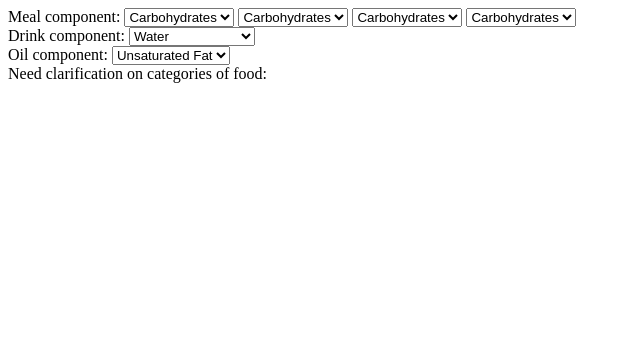
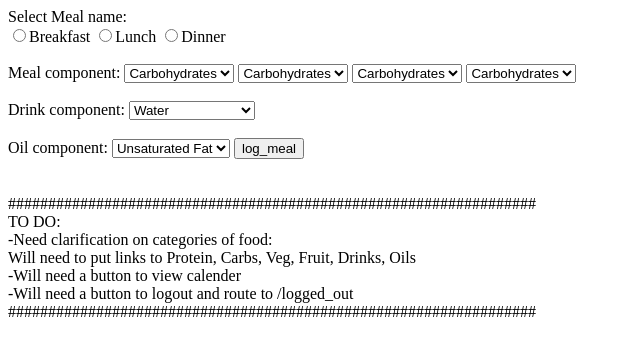
Before and after one commit to skacheri/Project, a Flask app: page /log_meal in a window 1280 px wide. Shown: the top 356 px of the page, without its empty margins (0-640 px from the left). Run offline with Flask 2, Linux system fonts and the light colour scheme; some libraries are stand-ins or nearby versions.

Commit message:
Adding files with modification to server.py to add to meal-foodgrp table, making foodgroup.data and seeding the foodgroup data into the foodgroup table in database

```diff
--- a/model.py
+++ b/model.py
@@ -49,7 +49,7 @@ class Foodgroup(db.Model):
     __tablename__ = "foodgroups"
 
     foodgroup_id = db.Column(db.Integer, primary_key=True)
-    foodgroup_name = db.Column(db.String(15), nullable=False)
+    foodgroup_name = db.Column(db.String(50), nullable=False)
 
     def __repr__(self):
         """Provide helpful representation of class Meal when printed"""
--- a/server.py
+++ b/server.py
@@ -1,6 +1,7 @@
 from flask import Flask, render_template, redirect, session, request, flash
 from flask_debugtoolbar import DebugToolbarExtension
 from model import User, Meal, Foodgroup, Meal_Foodgroup, db, connect_to_db
+import datetime
 
 app = Flask(__name__)
 
@@ -16,7 +17,7 @@ def homepage():
 
 """-------------------------------------------------------"""
 
-@app.route('/log_in_check', methods=['POST'])
+@app.route('/login', methods=['POST'])
 def check_login():
     """Check user log in information before rendering log_meal page and storing info in session"""
 
@@ -55,37 +56,21 @@ def check_register_user():
         flash('The email entered is already in use, try logging in!')
         return redirect('/')
     else:
-        f_name = request.form.get("f_name")
+        f_name = request.form.get("f_name") #fetching data from form
         l_name = request.form.get("l_name")
         email = request.form.get("email")
         password = request.form.get("password")
 
+        #inserting data obtained from form into the database
         user = User(f_name=f_name, l_name=l_name, email=email, password=password)
         db.session.add(user)
         db.session.commit()
 
         flash('Thank you for registering for your Meal Plate Tracker')
+        session['user_id'] = user.user_id
+
+        flash('You will be logged in')
         return redirect('/log_meal')
-
-"""--------------------------------------------------------"""
-
-# @app.route('/thank_you', methods=['POST'])
-# def thank_user():
-#     """Thank user for registering"""
-
-#     #fetching data from form
-#     f_name = request.form.get("f_name")
-#     l_name = request.form.get("l_name")
-#     email = request.form.get("email")
-#     password = request.form.get("password")
-
-#     #inserting data obtained from form into the database
-#     user = User(f_name=f_name, l_name=l_name, email=email, password=password)
-#     db.session.add(user)
-#     db.session.commit()
-
-#     flash('Thank you for registering for your Meal Plate Tracker')
-#     return redirect('/log_meal')
 
 """--------------------------------------------------------"""
 
@@ -97,11 +82,81 @@ def log_meal():
 
 """---------------------------------------------------------"""
 
-@app.route('/log-meal', methods=['POST'])
+@app.route('/log_meal', methods=['POST'])
 def logged_meal():
     """User loged meal will enter database"""
 
+    # fetching data from form for each meal component
+    meal_name = request.form.get("meal_name")
+    meal_component_40 = request.form.get("meal_component_40")
+    meal_component_10 = request.form.get("meal_component_10")
+    meal_component_25 = request.form.get("meal_component_25")
+    meal_component_2_25 = request.form.get("meal_component_2_25")
+    meal_component_drink = request.form.get("meal_component_drink")
+    meal_component_oil = request.form.get("meal_component_oil")
 
+    ######################################################################
+    # now = datetime.datetime.now()
+    #was thinking instead of this to have a calender for user to pick day which
+    #should default to that day, so if they forget to enter meal on a day its cool
+    ######################################################################
+
+    # getting user_id out from session and assigning it to user_id variable
+    user_id = session.get('user_id')
+
+    # adding user_id and meal_name to the meal table in database
+    meal = Meal(user_id=user_id, meal_name=meal_name)
+    db.session.add(meal)
+    db.session.commit()
+
+    # fetching the meal_id of currently entered meal and storing it in variable
+    meal_id = meal.meal_id
+
+    ########################################################################
+    # unsure why i need this block anymore
+    # quering the foodgroup table for foodgroup id
+    query40 = Foodgroup.query.filter(Foodgroup.foodgroup_name==meal_component_40).first()
+    query10 = Foodgroup.query.filter(Foodgroup.foodgroup_name==meal_component_10).first()
+    query25 = Foodgroup.query.filter(Foodgroup.foodgroup_name==meal_component_25).first()
+    query225 = Foodgroup.query.filter(Foodgroup.foodgroup_name==meal_component_2_25).first()
+    querydrink = Foodgroup.query.filter(Foodgroup.foodgroup_name==meal_component_drink).first()
+    queryoil = Foodgroup.query.filter(Foodgroup.foodgroup_name==meal_component_oil).first()
+    ########################################################################
+
+    # adding the foodgroups, meal, user, percentage to meal_foodgroups table
+    meal_foodgroup40 = Meal_Foodgroup(meal_id=meal_id,
+                                    foodgroup_id=query40.foodgroup_id, percentage_meal=40)
+    meal_foodgroup10 = Meal_Foodgroup(meal_id=meal_id,
+                                    foodgroup_id=query10.foodgroup_id, percentage_meal=10)
+    meal_foodgroup25 = Meal_Foodgroup(meal_id=meal_id,
+                                    foodgroup_id=query25.foodgroup_id, percentage_meal=25)
+    meal_foodgroup225 = Meal_Foodgroup(meal_id=meal_id,
+                                    foodgroup_id=query225.foodgroup_id, percentage_meal=25)
+    meal_foodgroupdrink = Meal_Foodgroup(meal_id=meal_id,
+                                    foodgroup_id=querydrink.foodgroup_id)
+    meal_foodgroupoil = Meal_Foodgroup(meal_id=meal_id,
+                                    foodgroup_id=queryoil.foodgroup_id)
+
+    db.session.add(meal_foodgroup40)
+    db.session.add(meal_foodgroup10)
+    db.session.add(meal_foodgroup25)
+    db.session.add(meal_foodgroup225)
+    db.session.add(meal_foodgroupdrink)
+    db.session.add(meal_foodgroupoil)
+    db.session.commit()
+
+
+    return redirect('/')
+
+"""---------------------------------------------------------"""
+
+@app.route("/log_out")
+def logged_out():
+
+    session.pop('user_id', None)
+    flash("You are logged out")
+
+    return redirect('/')
 
 """-----------------------------------------------------------"""
 """-----------------------------------------------------------"""
--- a/templates/base.html
+++ b/templates/base.html
@@ -2,6 +2,8 @@
 <html>
 <head>
     <title>Your plate tracker</title>
+    <script src="https://code.jquery.com/jquery-3.2.1.min.js"></script>
+
 </head>
 <body>
 
--- a/templates/homepage.html
+++ b/templates/homepage.html
@@ -5,7 +5,7 @@
 
 
 
-<form action="/log_in_check" method="POST">
+<form action="/login" method="POST">
     <label>Email Address:
         <input type="text" name="email"></input>
     </label>
--- a/templates/log_meal.html
+++ b/templates/log_meal.html
@@ -1,57 +1,80 @@
 {% extends 'base.html' %}
 {% block content %}
 
-<form action='/log_meal', method="POST">
+<form action='/log_meal', method= "POST">
+ Select Meal name:
+    <br>
+    <input type="radio" name="meal_name" value="breakfast">Breakfast</input>
+    <input type="radio" name="meal_name" value="lunch">Lunch</input>
+    <input type="radio" name="meal_name" value="dinner">Dinner</input>
+    <br>
+    <br>
   Meal component:
     <select name="meal_component_40">
-        <option value="carbohydrates">Carbohydrates</option>
-        <option value="protein">Protein</option>
-        <option value="vegetables">Vegetables</option>
-        <option value="fruits">Fruits</option>
+        <option value="Carbohydrates">Carbohydrates</option>
+        <option value="Proteins">Proteins</option>
+        <option value="Vegetables">Vegetables</option>
+        <option value="Fruits">Fruits</option>
     </select>
 
     <select name="meal_component_10">
-        <option value="carbohydrates">Carbohydrates</option>
-        <option value="protein">Protein</option>
-        <option value="vegetables">Vegetables</option>
-        <option value="fruits">Fruits</option>
+        <option value="Carbohydrates">Carbohydrates</option>
+        <option value="Proteins">Proteins</option>
+        <option value="Vegetables">Vegetables</option>
+        <option value="Fruits">Fruits</option>
     </select>
 
     <select name="meal_component_25">
-        <option value="carbohydrates">Carbohydrates</option>
-        <option value="protein">Protein</option>
-        <option value="vegetables">Vegetables</option>
-        <option value="fruits">Fruits</option>
+        <option value="Carbohydrates">Carbohydrates</option>
+        <option value="Proteins">Proteins</option>
+        <option value="Vegetables">Vegetables</option>
+        <option value="Fruits">Fruits</option>
     </select>
 
-    <select name="meal_component_25_2">
-        <option value="carbohydrates">Carbohydrates</option>
-        <option value="protein">Protein</option>
-        <option value="vegetables">Vegetables</option>
-        <option value="fruits">Fruits</option>
+    <select name="meal_component_2_25">
+        <option value="Carbohydrates">Carbohydrates</option>
+        <option value="Proteins">Proteins</option>
+        <option value="Vegetables">Vegetables</option>
+        <option value="Fruits">Fruits</option>
     </select>
+    <br>
     <br>
     Drink component:
     <select name="meal_component_drink">
-        <option value="water">Water</option>
-        <option value="juice">Juice</option>
-        <option value="dairy">Dairy</option>
-        <option value="soda">Soda</option>
-        <option value="tea_no_sugar">Tea no sugar</option>
-        <option value="coffee_no_sugar">Coffee no sugar</option>
-        <option value="tea_with_sugar">Tea with sugar</option>
-        <option value="coffee_with_sugar">Coffee with sugar</option>
+        <option value="Water">Water</option>
+        <option value="Juice">Juice</option>
+        <option value="Dairy">Dairy</option>
+        <option value="Soda">Soda</option>
+        <option value="Tea_no_sugar">Tea no sugar</option>
+        <option value="Coffee_no_sugar">Coffee no sugar</option>
+        <option value="Tea_with_sugar">Tea with sugar</option>
+        <option value="Coffee_with_sugar">Coffee with sugar</option>
     </select>
     <br>
+    <br>
     Oil component:
-    <select name="meal_component_drink">
-        <option value="unsaturated">Unsaturated Fat</option>
-        <option value="saturated">Saturated Fat</option>
-        <option value="trans">Trans Fat</option>
+    <select name="meal_component_oil">
+        <option value="Unsaturated_fat">Unsaturated Fat</option>
+        <option value="Saturated_fat">Saturated Fat</option>
+        <option value="Trans_fat">Trans Fat</option>
     </select>
+
+    <input type="submit" value="log_meal"></input>
 </form>
-
-Need clarification on categories of food:
-<!-- Will need to put links to Protein, Carbs, Veg, Fruit, Drinks, Oils -->
+<br>
+<br>
+##################################################################
+<br>
+TO DO:
+<br>
+-Need clarification on categories of food:
+<br>
+Will need to put links to Protein, Carbs, Veg, Fruit, Drinks, Oils
+<br>
+-Will need a button to view calender
+<br>
+-Will need a button to logout and route to /logged_out
+<br>
+##################################################################
 
 {% endblock %}
```
Also changed, not shown: foodgroups_seed.py (added, +33 -0 lines), 1 other file.
